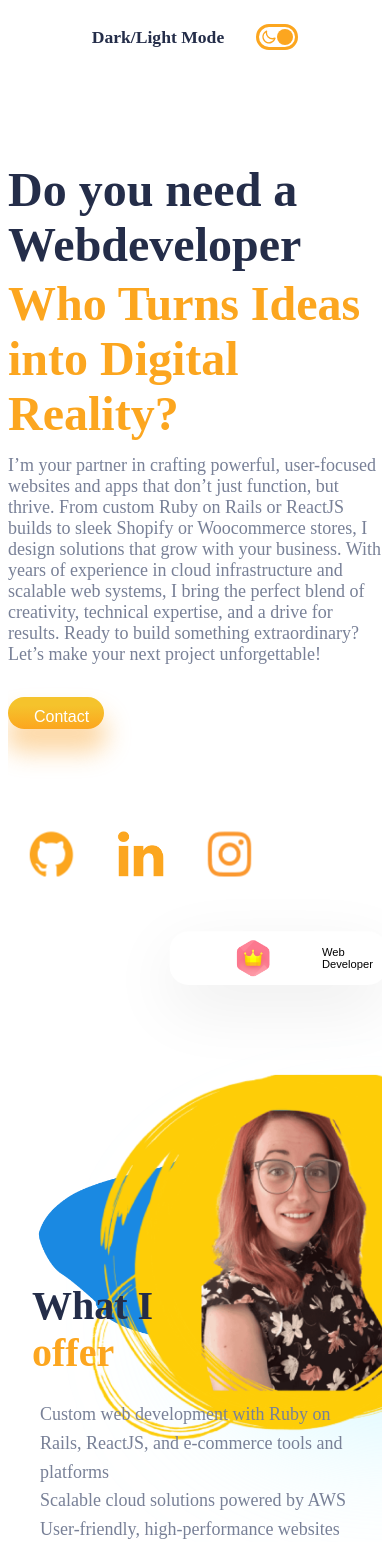
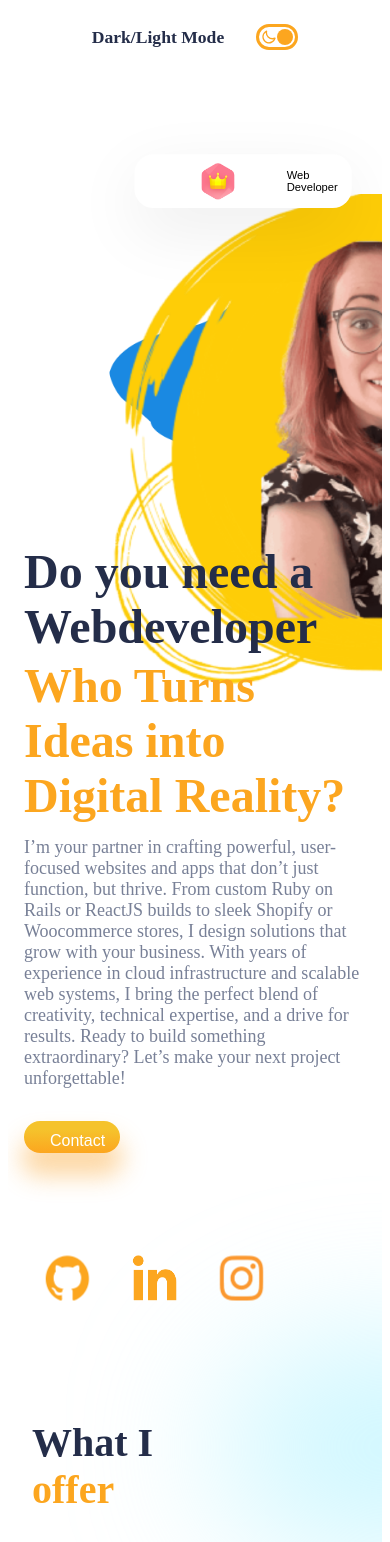
Before and after one commit to sz-katzz3/portfoliostarter, a React (Create React App) app: page / in a window 390 px wide. Shown: the top 1542 px of the page. Built offline with nearby package versions, Linux system fonts and the light colour scheme.

Commit message:
fix intro responsiveness

```diff
--- a/src/components/Intro/Intro.css
+++ b/src/components/Intro/Intro.css
@@ -108,20 +108,52 @@
 @media screen and (max-width: 480px) {
   .Intro {
     flex-direction: column;
-    gap: 7rem;
-    height: 64rem;
+    height: auto;
   }
 
   .i-right {
+    order: -1;
     transform: scale(0.8);
-    left: -3rem;
+    height: 300px;
+    position: relative;
+    display: flex;
+    align-items: center;
+    justify-content: center;
+    margin: 0;
   }
 
+  .i-left {
+    margin-top: 350px;
+    padding: 0 1rem;
+  }
+
+  .i-name {
+    margin-top: 2rem;
+  }
+
+  @media screen and (max-width: 480px) {
+    .i-right > * {
+      position: absolute;
+    }
+
+    .i-right > :nth-child(1) {
+      transform: scale(0.5);
+      left: -25%;
+      top: 0;
+    }
+
+    .i-right > :nth-child(2) {
+      transform: scale(0.9);
+      left: 0;
+      top: 15%;
+    }
+
+    .floating-div:nth-of-type(1) {
+      top: 0 !important;
+      left: 40% !important;
+    }
+  }
   .i-right .blur {
     display: none;
   }
-  .floating-div:nth-of-type(1){
-    /* display: none; */
-    top: -7rem !important;;
-  }
 }
```
